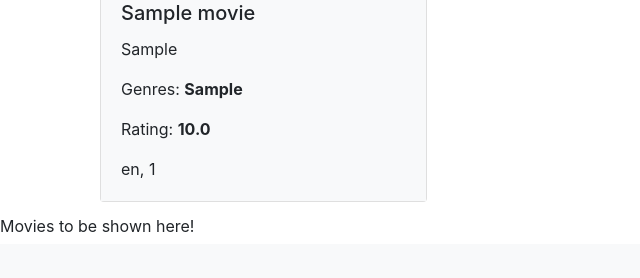
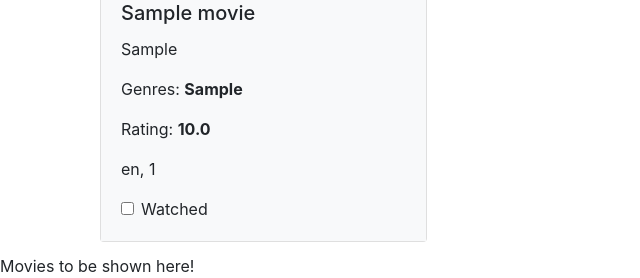
Before and after one commit to hafidara/movie_recommender, a Django app: template recommender/movierecommender/templates/movierecommender/movie_list.html in a window 1280 px wide. Shown: the part 556-834 px from the top of the page, without its empty margins (0-640 px from the left). Before the commit the page ends 788 px from the top, so only its background shows below. Run offline with Django 3.2, Linux system fonts and the light colour scheme; the template is opened without the code that fills it: values that come from a table or form of the project are taken from there, others are empty; tables that the repository leaves empty hold one stand-in row (values such as "Sample post"); some libraries are stand-ins or nearby versions.

Commit message:
needs more polishing

```diff
--- a/recommender/movierecommender/templates/movierecommender/movie_list.html
+++ b/recommender/movierecommender/templates/movierecommender/movie_list.html
@@ -3,6 +3,7 @@
     <head>
         <link rel="stylesheet" href="https://maxcdn.bootstrapcdn.com/bootstrap/4.5.2/css/bootstrap.min.css">
         <meta charset="UTF-8">
+        <script src="https://code.jquery.com/jquery-3.6.4.min.js"></script>
         <title>Personal Movie Recommendations</title>
     </head>
     <!--Navigation bar-->
@@ -40,6 +41,10 @@
                         <p class="card-text">Rating: <b>{{movie.vote_average}}</b></p>
                         <!--Movie language and release date-->
                         <p class="card-text">{{movie.original_language}}, {{movie.release_date}}</p>
+                        <div class="form-check">
+                            <input type="checkbox" class="form-check-input" id="watched_{{ movie.id }}" onclick="updateWatchedStatus('{{ movie.id }}')">
+                            <label class="form-check-label" for="watched_{{ movie.id }}">Watched</label>
+                        </div>
                     </div>
                 </div>
             </div>
@@ -50,3 +55,24 @@
     </body>
 
 </html>
+<script>
+    function updateWatchedStatus(movieId) {
+        var isChecked = $('#watched_' + movieId).prop('checked');
+        console.log('Updating watched status for movie ID:', movieId);
+        $.ajax({
+            type: 'POST',
+            url: '/update_watched_status/',  // Replace with your Django view URL
+            data: {
+                'movie_id': movieId,
+                'watched': isChecked
+            },
+            success: function (data) {
+                // Reload the page upon successful update
+                location.reload();
+            },
+            error: function (xhr, status, error) {
+                console.error('Error updating watched status:', error);
+            }
+        });
+    }
+</script>
--- a/recommender/movierecommender/urls.py
+++ b/recommender/movierecommender/urls.py
@@ -1,8 +1,9 @@
-from django.urls import path
+from django.urls import path, include
 from . import views
 
 
 urlpatterns = [
     # route is a string contains a URL pattern
     path(route='', view=views.movie_recommendation_view, name='recommendations'),
+
 ]
--- a/recommender/movierecommender/views.py
+++ b/recommender/movierecommender/views.py
@@ -1,6 +1,7 @@
 from . import views
 from .models import Movie
 from django.shortcuts import render
+from django.http import JsonResponse
 
 # HINT: Create a view to provide movie recommendations list for the HTML template
 
```
